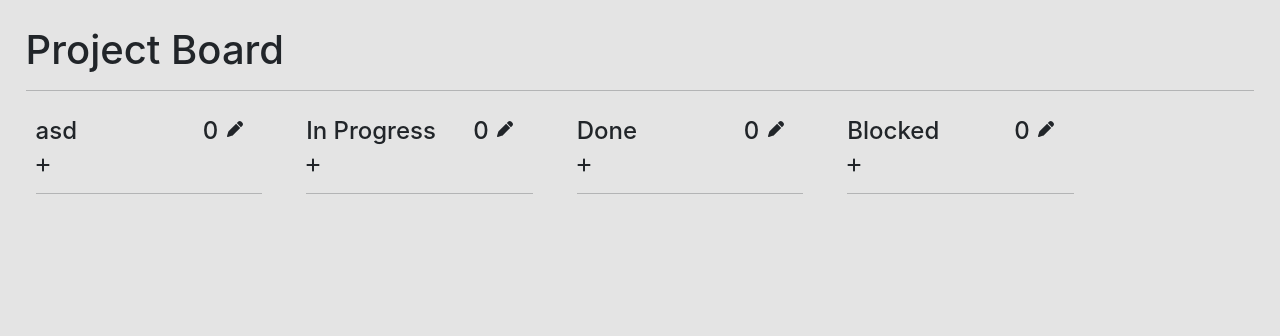
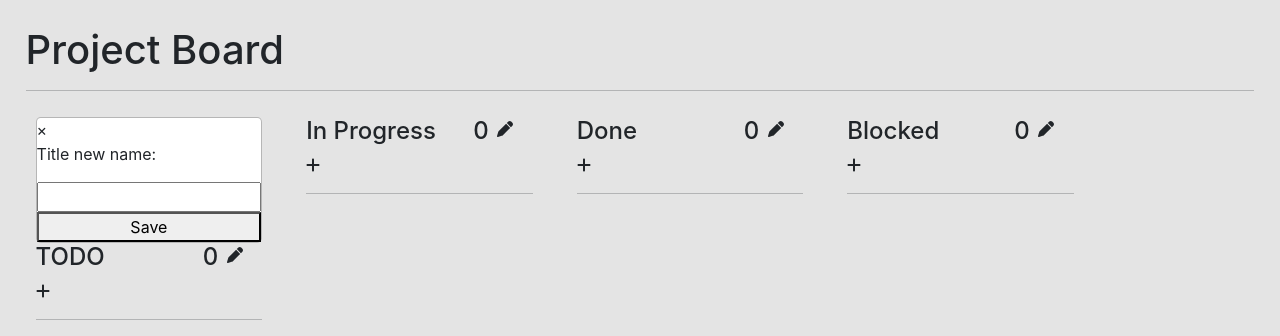
Before and after one commit to G-Greg/ToDoApp, a React (Create React App) app: page / in a window 1280 px wide. Both pictures are taken after a click on the link 234 px from the left and 128 px from the top of the page. Shown: the top 336 px of the page. Built offline with nearby package versions, Linux system fonts and the light colour scheme.

Commit message:
before the bootstrap changes

```diff
--- /dev/null
+++ b/src/css/popup.css
@@ -0,0 +1,36 @@
+/* The Modal (background) */
+.moodal {
+  position: fixed; /* Stay in place */
+  z-index: 1; /* Sit on top */
+  left: 0;
+  top: 0;
+  width: 100%; /* Full width */
+  height: 100%; /* Full height */
+  overflow: auto; /* Enable scroll if needed */
+  background-color: rgb(0,0,0); /* Fallback color */
+  background-color: rgba(0,0,0,0.4); /* Black w/ opacity */
+}
+
+/* Modal Content/Box */
+.modal-content {
+  background-color: #fefefe;
+  margin: 15% auto; /* 15% from the top and centered */
+  padding: 20px;
+  border: 1px solid #888;
+  width: 80%; /* Could be more or less, depending on screen size */
+}
+
+/* The Close Button */
+.close {
+  color: #aaa;
+  float: right;
+  font-size: 28px;
+  font-weight: bold;
+}
+
+.close:hover,
+.close:focus {
+  color: black;
+  text-decoration: none;
+  cursor: pointer;
+}
--- a/src/js/Board.js
+++ b/src/js/Board.js
@@ -1,8 +1,12 @@
 import React from 'react';
 import { Row } from 'react-bootstrap';
 import {BoardNoteTable} from './BoardNoteTable';
+import { PopupModal } from './PopupModal';
+
 
 export class Board extends React.Component{
+
+
     render(){
         return(
             <div className="board">
--- a/src/js/BoardNoteTable.js
+++ b/src/js/BoardNoteTable.js
@@ -3,6 +3,7 @@ import {Note} from './Note';
 import { Row, Col } from 'react-bootstrap';
 import { FontAwesomeIcon } from '@fortawesome/react-fontawesome';
 import { faPen, faPlus } from '@fortawesome/free-solid-svg-icons';
+import { PopupModal } from './PopupModal';
 
 
 
@@ -10,8 +11,16 @@ export class BoardNoteTable extends React.Component{
 
     state = {
         notes: [],
-        name: this.props.name
+        name: this.props.name,
+        display: false
     }
+
+    editName = (bool) => {
+         this.setState({
+            display: bool
+        })
+    }
+
 
     newNote = () => {
         this.setState({
@@ -20,11 +29,12 @@ export class BoardNoteTable extends React.Component{
         console.log(this.state.notes)
     }
 
-    editName = () => {
+    /*eeditName = () => {
+        var title = prompt('Name:')
         this.setState({
-            name: 'asd'
+            name: title
         })
-    }
+    }*/
 
     /*search = () => {
         notes: this.state.notes.map(note => ((note.key === 0)? ({...notes, key: 21}) : ({...notes}) ))
@@ -33,6 +43,7 @@ export class BoardNoteTable extends React.Component{
     render(){
         return(
             <div className="noteTable">
+                 { this.state.display ? <PopupModal /> : null }
                 <Row>
                     <Col md="8">
                         <h4>{this.state.name}</h4>
@@ -43,7 +54,7 @@ export class BoardNoteTable extends React.Component{
                     </Col>
 
                     <Col md="1">
-                        <a onClick={this.editName}>
+                        <a onClick={() => this.editName(!this.state.display)}>
                         <FontAwesomeIcon icon={faPen} />
                         </a>
                     </Col>
--- /dev/null
+++ b/src/js/PopupModal.js
@@ -0,0 +1,18 @@
+import React from 'react';
+
+export class PopupModal extends React.Component{
+    render(){
+        return(
+            <div className="popup" >
+                <div id="myModal" className="moodal">
+                    <div className="modal-content">
+                        <span className="close">&times;</span>
+                        <p>Title new name:</p>
+                        <input type="text"></input>
+                    <button>Save</button>
+                    </div>
+                </div>
+            </div>
+        )
+    }
+}
```
Also changed, not shown: src/js/NameModal.js (added, +31 -0 lines).
